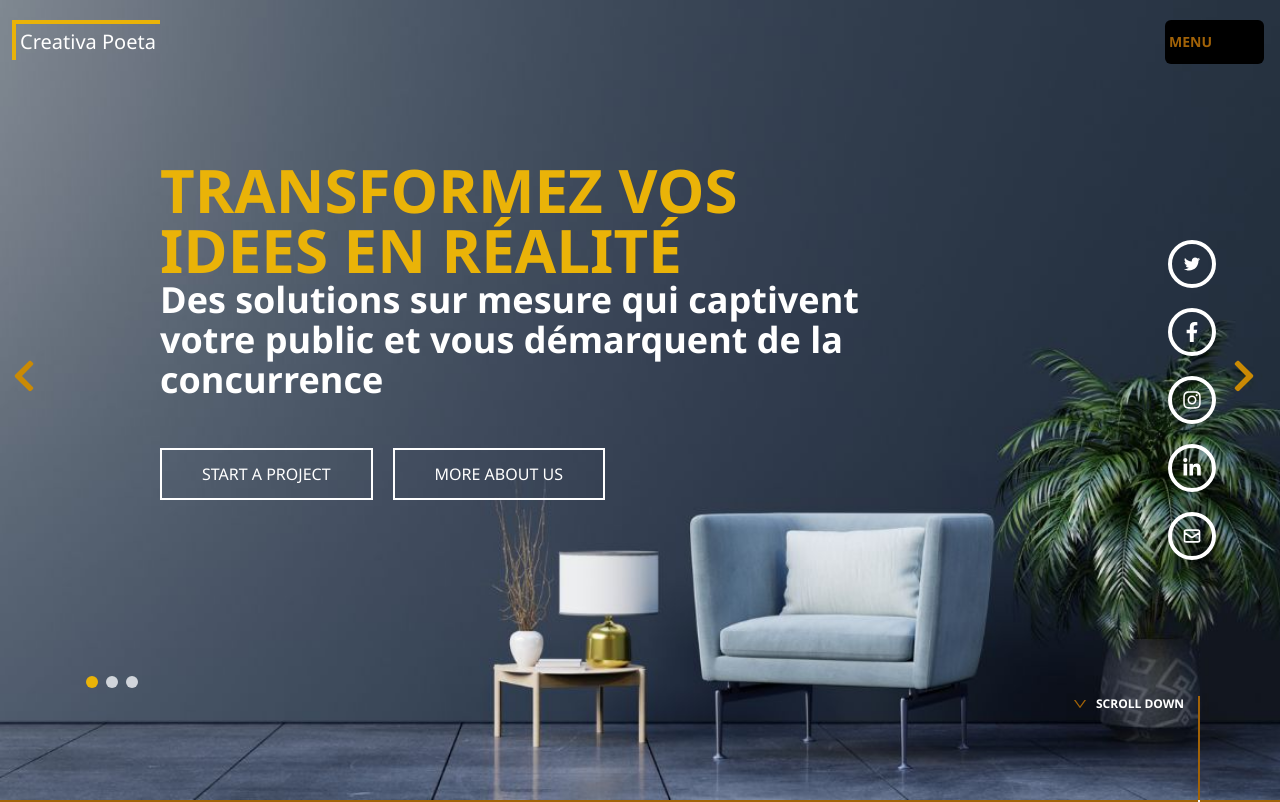
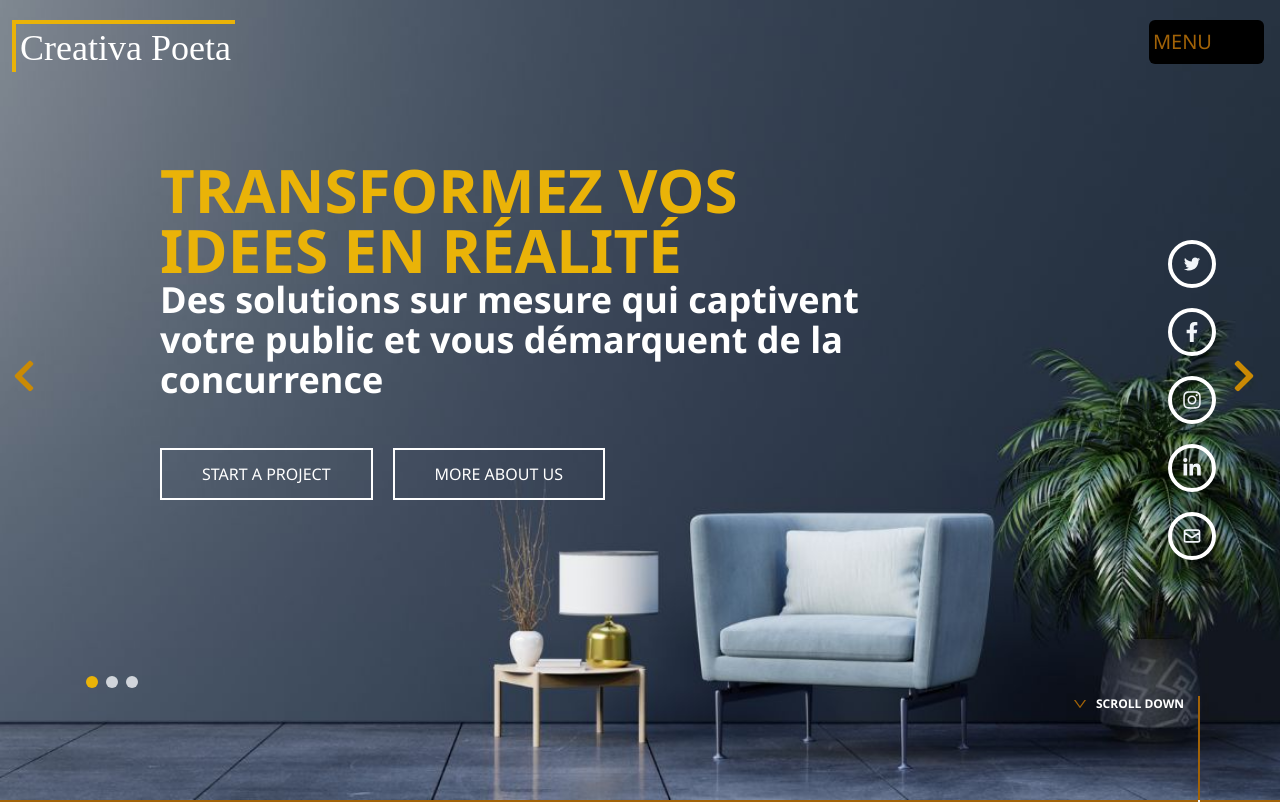
Before and after one commit to FabCode67/creativa-poeta-fn, a React (Vite) app: page / in a window 1280 px wide. Shown: the top 802 px of the page. Built offline with nearby package versions, Linux system fonts and the light colour scheme; some icons are missing; a web font is replaced by a local one.

Commit message:
fonts and styles

```diff
--- a/src/components/BurgerButton.tsx
+++ b/src/components/BurgerButton.tsx
@@ -17,7 +17,7 @@ const BurgerButton: React.FC<BurgerButtonProps> = ({
      {/* <p className='text-yellow-700 text-sm'>
       <LocalizationSwicher />
      </p> */}
-    <p className='text-yellow-700 text-sm'>MENU</p>
+    <p className='text-yellow-700 text-xl font-thin'>MENU</p>
       {sidebarVisible ? (
         <FaTimes onClick={toggleSidebar} />
       ) : (
--- a/src/components/Home.tsx
+++ b/src/components/Home.tsx
@@ -116,7 +116,7 @@ const Home = () => {
       }} >
 
 
-      <div className="logo top-5 border-top text-white text-xl border-t-4 border-l-yellow-500 border-t-yellow-500 border-l-4 left-3 absolute p-1">
+      <div className="logo top-5 border-top text-white laptop:text-4xl desktop:text-4xl text-3xl  border-t-4 border-l-yellow-500 border-t-yellow-500 border-l-4 left-3 absolute p-1">
 
         Creativa Poeta
       </div>
@@ -152,7 +152,7 @@ const Home = () => {
           <div className="laptop:block tablet:block hidden">
             <div className="flex flex-col space-y-5 animate-pulse hover:animate-none py-20">
               <div
-                className={`group rounded-full h-[3rem] w-[3rem] border-4 text-white text-center items-center flex justify-center text-xl border-white cursor-pointer animate-icon ${hoveredIcon === "Twitter" ? "animate-icon-active" : ""}`}
+                className={`group rounded-full h-[3rem] w-[3rem] border-4 text-slate-100 text-center items-center flex justify-center text-xl border-white cursor-pointer animate-icon ${hoveredIcon === "Twitter" ? "animate-icon-active" : ""}`}
                 onMouseEnter={() => handleIconHover("Twitter")}
                 onMouseLeave={() => handleIconHover("")}
               >
@@ -160,7 +160,7 @@ const Home = () => {
                 <AiOutlineTwitter />
               </div>
               <div
-                className={`group rounded-full h-[3rem] w-[3rem] border-4 text-white text-center items-center flex justify-center text-xl border-white cursor-pointer animate-icon ${hoveredIcon === "Facebook" ? "animate-icon-active" : ""}`}
+                className={`group rounded-full h-[3rem] w-[3rem] border-4 text-slate-100 text-center items-center flex justify-center text-xl border-white cursor-pointer animate-icon ${hoveredIcon === "Facebook" ? "animate-icon-active" : ""}`}
                 onMouseEnter={() => handleIconHover("Facebook")}
                 onMouseLeave={() => handleIconHover("")}
               >
@@ -168,7 +168,7 @@ const Home = () => {
                 <FaFacebookF />
               </div>
               <div
-                className={`group rounded-full h-[3rem] w-[3rem] border-4 text-white text-center items-center flex justify-center text-xl border-white cursor-pointer animate-icon ${hoveredIcon === "Instagram" ? "animate-icon-active" : ""}`}
+                className={`group rounded-full h-[3rem] w-[3rem] border-4 text-slate-100 text-center items-center flex justify-center text-xl border-white cursor-pointer animate-icon ${hoveredIcon === "Instagram" ? "animate-icon-active" : ""}`}
                 onMouseEnter={() => handleIconHover("Instagram")}
                 onMouseLeave={() => handleIconHover("")}
               >
@@ -176,7 +176,7 @@ const Home = () => {
                 <FaInstagram />
               </div>
               <div
-                className={`group rounded-full h-[3rem] w-[3rem] border-4 text-white text-center items-center flex justify-center text-xl border-white cursor-pointer animate-icon ${hoveredIcon === "LinkedIn" ? "animate-icon-active" : ""}`}
+                className={`group rounded-full h-[3rem] w-[3rem] border-4 text-slate-100 text-center items-center flex justify-center text-xl border-white cursor-pointer animate-icon ${hoveredIcon === "LinkedIn" ? "animate-icon-active" : ""}`}
                 onMouseEnter={() => handleIconHover("LinkedIn")}
                 onMouseLeave={() => handleIconHover("")}
               >
@@ -184,7 +184,7 @@ const Home = () => {
                 <FaLinkedinIn />
               </div>
               <div
-                className={`group rounded-full h-[3rem] w-[3rem] border-4 text-white text-center items-center flex justify-center text-xl border-white cursor-pointer animate-icon ${hoveredIcon === "Mail" ? "animate-icon-active" : ""}`}
+                className={`group rounded-full h-[3rem] w-[3rem] border-4 text-slate-100 text-center items-center flex justify-center text-xl border-white cursor-pointer animate-icon ${hoveredIcon === "Mail" ? "animate-icon-active" : ""}`}
                 onMouseEnter={() => handleIconHover("Mail")}
                 onMouseLeave={() => handleIconHover("")}
               >
--- a/src/index.css
+++ b/src/index.css
@@ -8,7 +8,7 @@
   src: url("../assets/fonts/academy.ttf") format("truetype");
 }
 
-.log{
+.logo{
   font-family: 'Academy Engraved LET', cursive;
 }
 
```
